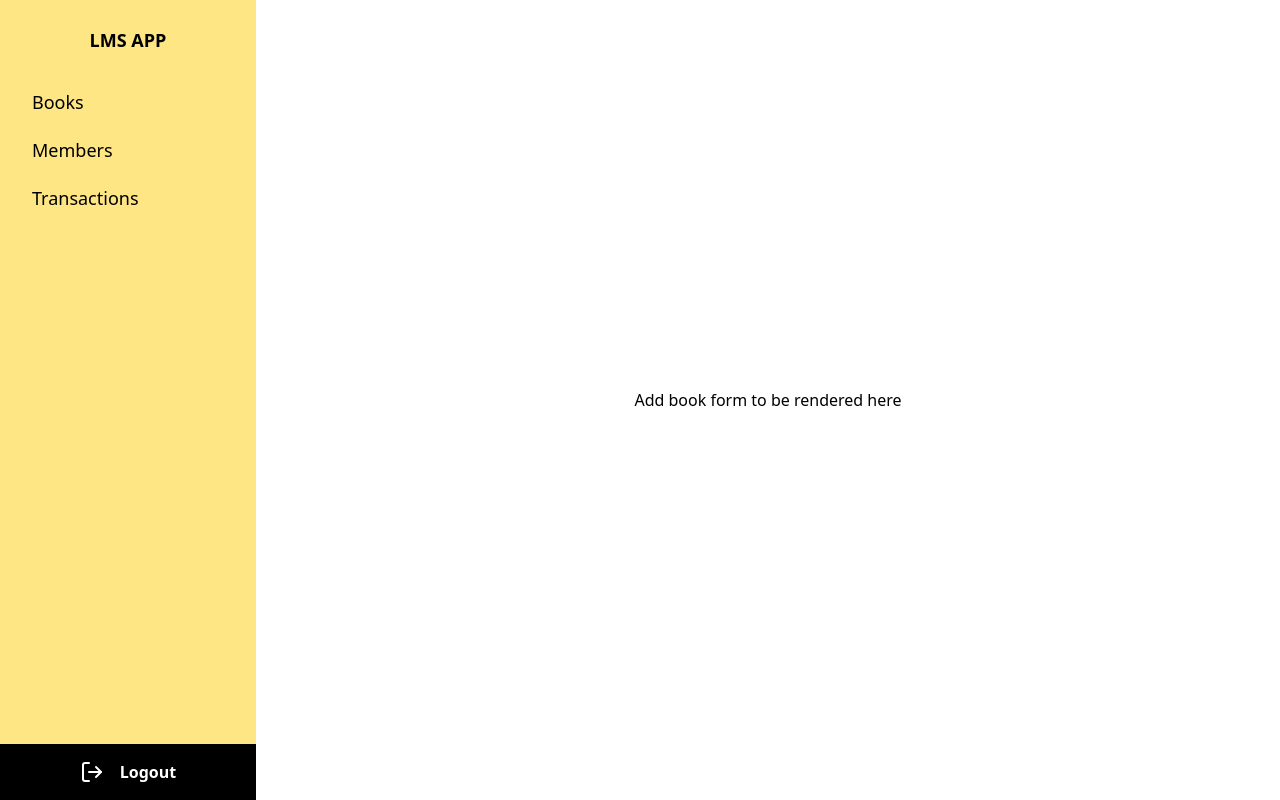
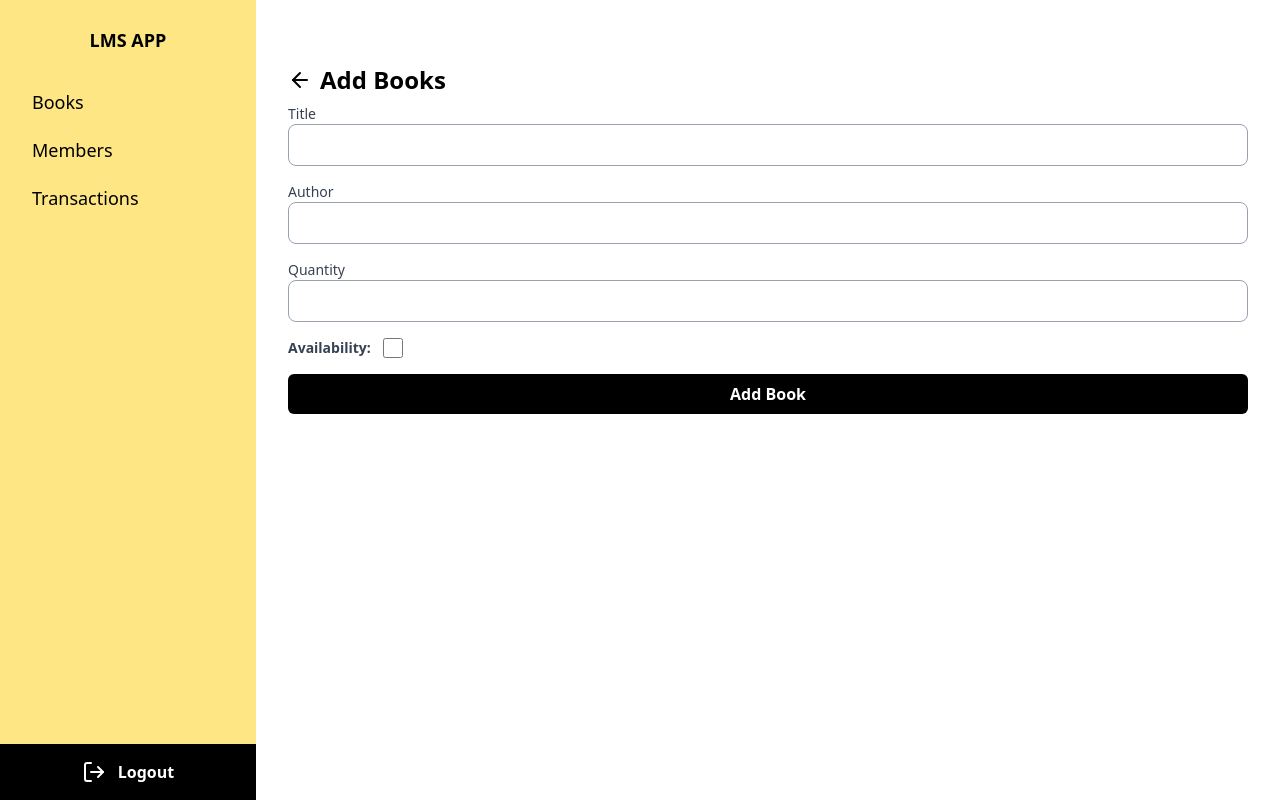
Before and after one commit to Lightbulb-Academy/lms-app-frontend, a React (Vite) app: page /add-book in a window 1280 px wide. Built offline with nearby package versions, Linux system fonts and the light colour scheme; sample sign-in values are in the browser's storage.

Commit message:
implement add book

```diff
--- a/src/App.tsx
+++ b/src/App.tsx
@@ -4,6 +4,7 @@ import AppLayout from "./layout/appLayout";
 import Login from "./pages/login";
 import { jwtDecode } from "jwt-decode";
 import Books from "./pages/books";
+import AddBook from "./pages/addBook";
 
 const ProtectedRoutes = () => {
   const token = localStorage.getItem("token");
@@ -27,14 +28,16 @@ function App() {
       <Route path="/login" element={<Login />} />
       <Route path="/" element={<ProtectedRoutes />}>
         {/* These routes is rendered by Outlet in AppLayout */}
+        <Route path="/" element={<Navigate to="/books" />} />
         <Route path="/books" element={<Books />} />
-        <Route
-          path="/add-book"
-          element={<p>Add book form to be rendered here</p>}
-        />
+        <Route path="/add-book" element={<AddBook />} />
         <Route path="/members" element={<p>Members</p>} />
         <Route path="/transactions" element={<p>Transactions</p>} />
       </Route>
+      <Route
+        path="*"
+        element={<p className="text-center">ERROR 404: Page not found!!</p>}
+      />
     </Routes>
   );
 }
--- a/src/components/button.tsx
+++ b/src/components/button.tsx
@@ -1,21 +1,31 @@
 interface ButtonProps {
-  content: string;
+  label: string;
   type: "button" | "submit" | "reset";
   onClick?: () => void;
-  icon?: React.JSX.Element;
   className?: string;
+  noRounded?: boolean;
+  buttonIcon?: React.JSX.Element;
 }
 
-const Button = ({ content, type, onClick, icon, className }: ButtonProps) => {
+const Button = ({
+  label,
+  type,
+  onClick,
+  className,
+  noRounded,
+  buttonIcon,
+}: ButtonProps) => {
   return (
     <div>
       <button
         onClick={onClick}
         type={type}
-        className={`w-full items-center flex justify-center gap-4 text-white py-2 rounded-lg font-semibold hover:opacity-85 transition-colors ${className}`}
+        className={` w-full cursor-pointer  text-white py-2 flex items-center justify-center gap-3 bg-black ${
+          noRounded ? "rounded-none" : "rounded-md"
+        } font-semibold hover:opacity-85 active:scale-95 transition-transform duration-150 ${className}`}
       >
-        {icon ? icon : null}
-        {content}
+        {buttonIcon}
+        {label}
       </button>
     </div>
   );
--- a/src/components/input.tsx
+++ b/src/components/input.tsx
@@ -2,13 +2,14 @@ import { Eye, EyeOff } from "lucide-react";
 import { MouseEvent, useState } from "react";
 
 interface InputProps {
-  content: string;
+  label: string;
   type: string;
   id: string;
   name: string;
+  required?: boolean | false;
 }
 
-const Input = ({ content, type, id, name }: InputProps) => {
+const Input = ({ label, type, id, name, required }: InputProps) => {
   const [showPassword, setShowPassword] = useState(false);
 
   const handleShowPassword = (e: MouseEvent<HTMLButtonElement>) => {
@@ -22,14 +23,14 @@ const Input = ({ content, type, id, name }: InputProps) => {
   return (
     <div>
       <label htmlFor={name} className="block text-sm font-medium text-gray-700">
-        {content}
+        {label}
       </label>
-      <div className="flex items-center justify-between w-full px-4 py-2 border border-gray-300 rounded-lg focus:outline-none focus:ring-2 focus:ring-blue-500">
+      <div className="flex items-center justify-between w-full px-2 py-2 border border-gray-400 rounded-lg focus:outline-none focus:ring-2 focus:ring-blue-500">
         <input
           type={inputType}
           id={id}
           name={name}
-          required
+          required={required}
           className={`border-none outline-0 ${
             isPassword ? "w-[90%]" : "w-full"
           }`}
--- a/src/components/sidebar.tsx
+++ b/src/components/sidebar.tsx
@@ -22,13 +22,13 @@ export default function Sidebar() {
         </ul>
         <Button
           type="button"
-          content="Logout"
+          label="Logout"
           className="bg-black rounded-none py-4 cursor-pointer"
           onClick={() => {
             localStorage.removeItem("token");
             navigate("/login");
           }}
-          icon={<LogOut />}
+          buttonIcon={<LogOut />}
         />
       </div>
     </aside>
--- a/src/layout/appLayout.tsx
+++ b/src/layout/appLayout.tsx
@@ -7,7 +7,7 @@ export default function AppLayout() {
       {/* Sidebar */}
       <Sidebar />
       {/* content body */}
-      <div className="w-[80%] h-full flex justify-center items-center">
+      <div className="w-[80%] h-full flex justify-center pt-8">
         {/* Outlet renders the matching child route of a parent route
           parent route: "/" - AppLayout
           child routes: "/books", "/members", ...
--- /dev/null
+++ b/src/pages/addBook.tsx
@@ -0,0 +1,102 @@
+import { FormEvent, useState } from "react";
+import Button from "../components/button";
+import Input from "../components/input";
+import { axiosInstance } from "../utils/axiosInterceptor";
+import { toast } from "react-toastify";
+import { useNavigate } from "react-router";
+import { ArrowLeftIcon } from "lucide-react";
+
+const AddBook = () => {
+  const navigate = useNavigate();
+  const [errorMessage, setErrorMessage] = useState("");
+  const handleSubmit = async (e: FormEvent<HTMLFormElement>) => {
+    e.preventDefault();
+    const formData = new FormData(e.currentTarget);
+    const formValues = JSON.stringify(Object.fromEntries(formData.entries()));
+    const parsedFormValues = JSON.parse(formValues);
+
+    try {
+      await axiosInstance(`/books`, {
+        method: "POST",
+        data: {
+          ...parsedFormValues,
+          quantity: parseInt(parsedFormValues?.quantity, 10),
+          availability: parsedFormValues?.availability === "on",
+        },
+      });
+
+      toast.success("Book Added Successfully", {
+        position: "top-right",
+        autoClose: 1000,
+        hideProgressBar: false,
+        closeOnClick: true,
+        pauseOnHover: false,
+        draggable: true,
+        progress: undefined,
+      });
+      navigate("/books");
+    } catch (err: any) {
+      setErrorMessage(
+        err.response?.data?.message || "Failed, Please try again"
+      );
+      toast.error("Failed, Please try again", {
+        position: "top-right",
+        autoClose: 1000,
+        hideProgressBar: false,
+        closeOnClick: true,
+        pauseOnHover: false,
+        draggable: true,
+        progress: undefined,
+      });
+    }
+  };
+
+  return (
+    <div className="w-full p-8">
+      <div className="flex items-center mb-2 gap-2">
+        <ArrowLeftIcon
+          onClick={() => navigate("/books")}
+          className="cursor-pointer"
+        />
+        <h1 className="text-2xl font-bold text-center">Add Books</h1>
+      </div>
+      <form className="space-y-4" onSubmit={handleSubmit}>
+        <Input
+          name="title"
+          type="text"
+          id="title"
+          label="Title"
+          required={true}
+        />
+        <Input
+          name="author"
+          type="text"
+          id="author"
+          label="Author"
+          required={true}
+        />
+        <Input name="quantity" type="number" id="quantity" label="Quantity" />
+        <div className="flex items-center ">
+          <label
+            htmlFor="availability"
+            className=" text-gray-700 text-sm font-bold "
+          >
+            Availability:
+          </label>
+          <input
+            type="checkbox"
+            id="availability"
+            name="availability"
+            className="mx-3 size-5"
+          />
+        </div>
+        {errorMessage && (
+          <p className="text-red-500 text-lg text-center">{errorMessage}</p>
+        )}
+        <Button label="Add Book" type="submit" />
+      </form>
+    </div>
+  );
+};
+
+export default AddBook;
--- a/src/pages/books.tsx
+++ b/src/pages/books.tsx
@@ -7,7 +7,8 @@ interface Book {
   id: number;
   title: string;
   author: string;
-  // TODO: update interface for remaining fields
+  available_copies: number;
+  availability: boolean;
 }
 
 export default function Books() {
@@ -34,7 +35,7 @@ export default function Books() {
         <h1 className="text-lg font-bold">Books</h1>
         <Button
           type="button"
-          content="+ Add Book"
+          label="+ Add Book"
           className="bg-black text-white px-2 text-xs cursor-pointer"
           onClick={() => navigate("/add-book")}
         />
@@ -44,7 +45,8 @@ export default function Books() {
           <tr>
             <th>Title</th>
             <th>Author</th>
-            {/* TODO: add remaining header for Books */}
+            <th>Quantity</th>
+            <th>Is Available?</th>
           </tr>
         </thead>
         <tbody>
@@ -52,7 +54,8 @@ export default function Books() {
             <tr key={book.id}>
               <td>{book?.title}</td>
               <td>{book?.author}</td>
-              {/* TODO: add remaining data fields for Books */}
+              <td>{book?.available_copies}</td>
+              <td>{book?.availability ? "Yes" : "No"}</td>
             </tr>
           ))}
         </tbody>
--- a/src/pages/login.tsx
+++ b/src/pages/login.tsx
@@ -43,15 +43,15 @@ const Login = () => {
           Login
         </h1>
         <form className="space-y-4" onSubmit={handleSubmit}>
-          <Input name="username" type="text" id="username" content="Username" />
+          <Input name="username" type="text" id="username" label="Username" />
           <Input
             name="password"
             type="password"
             id="password"
-            content="Password"
+            label="Password"
           />
           {error && <p className="text-red-500">{error}</p>}
-          <Button content="Login" type="submit" className="bg-blue-600" />
+          <Button label="Login" type="submit" className="bg-blue-600" />
         </form>
         <p className="text-center mt-4">
           Don't have an account?{" "}
--- a/src/pages/register.tsx
+++ b/src/pages/register.tsx
@@ -34,16 +34,16 @@ const Register = () => {
           Register
         </h1>
         <form className="space-y-4" onSubmit={handleSubmit}>
-          <Input name="name" type="text" id="name" content="Name" />
-          <Input name="email" type="email" id="email" content="Email" />
-          <Input name="phone" type="tel" id="phone" content="Phone" />
+          <Input name="name" type="text" id="name" label="Name" />
+          <Input name="email" type="email" id="email" label="Email" />
+          <Input name="phone" type="tel" id="phone" label="Phone" />
           <Input
             name="password"
             type="password"
             id="password"
-            content="Password"
+            label="Password"
           />
-          <Button content="Register" type="submit" className="bg-blue-600" />
+          <Button label="Register" type="submit" className="bg-blue-600" />
         </form>
         {/* TODO: Add link to login page similar to Login page */}
       </div>
```
